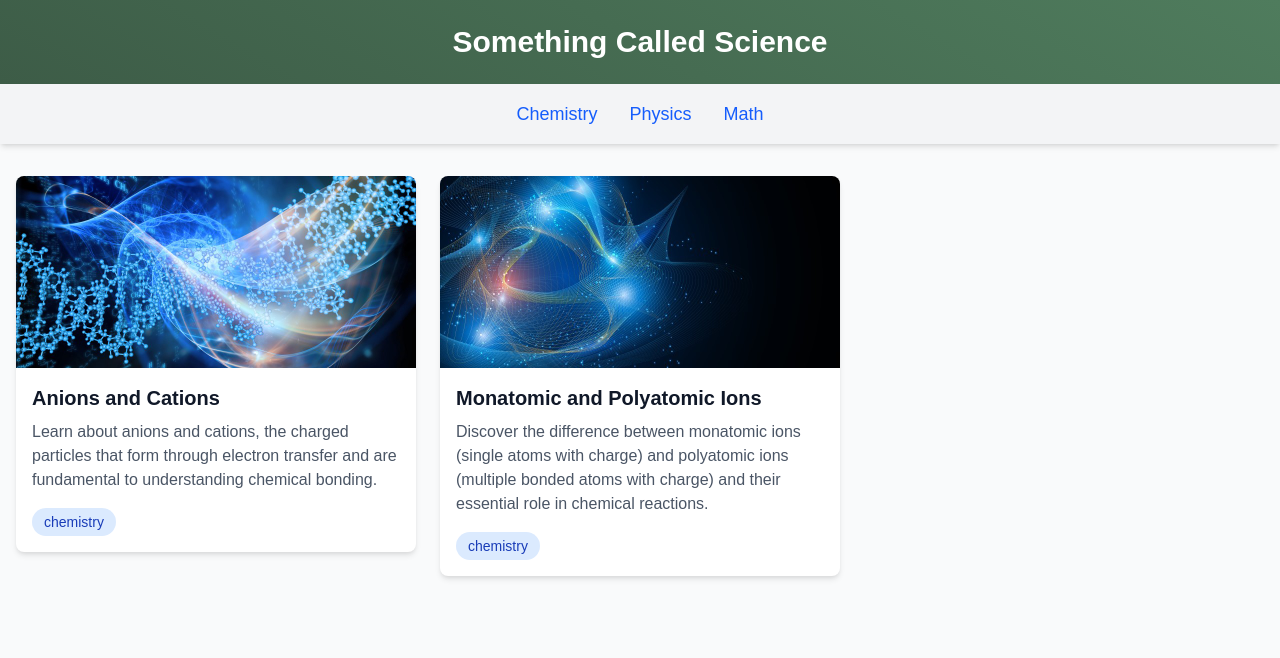
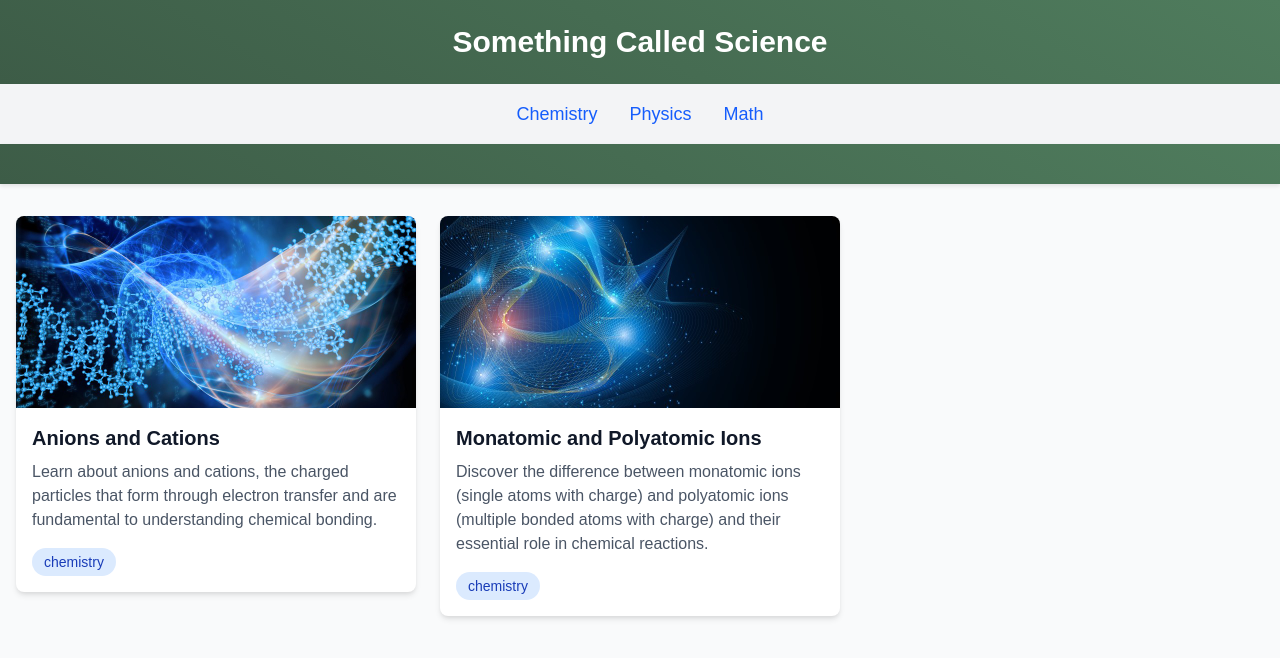
Before and after one commit to rvoogd12/science-blog, a Next.js app: page / in a window 1280 px wide. Shown: the top 658 px of the page. Built offline with nearby package versions, Linux system fonts and the light colour scheme.

Commit message:
Add second forest green bar below navigation

```diff
--- a/src/components/Banner.tsx
+++ b/src/components/Banner.tsx
@@ -29,6 +29,11 @@ const Banner: React.FC = () => {
           </li>
         </ul>
       </nav>
+      <div className="w-full" style={{
+        background: 'linear-gradient(30deg, #3d5c47 0%, #4f7c5d 100%)',
+        boxShadow: '0 2px 4px rgba(0,0,0,0.1)',
+        height: '40px'
+      }}></div>
     </div>
   );
 };
```
